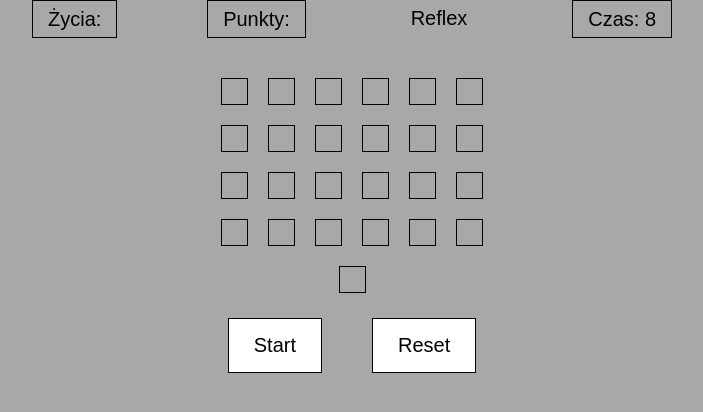
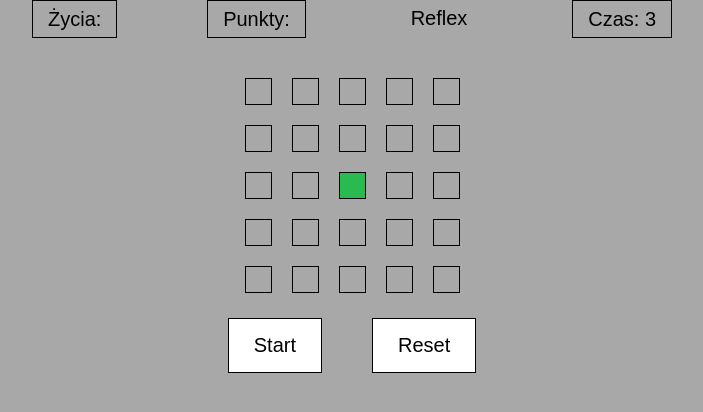
Before and after one commit to Dzejkoo/relfex-game, a website built with webpack: page src/index.html in a window 1280 px wide. Both pictures are taken after a click on the button "Start". Shown: the whole page, without its empty margins (288-991 px from the left). Built offline with nearby package versions, Linux system fonts and the light colour scheme.

Commit message:
Add class to random square and checking if it is correct
Add new function that create squares also function that draws random square from array, and function that checking clicking square is correct

```diff
--- a/src/index.html
+++ b/src/index.html
@@ -23,31 +23,6 @@
     </div>
     <div class='game-place'>
         <div class='game-place__squares'>
-            <span class='game-place__square'></span>
-            <span class='game-place__square'></span>
-            <span class='game-place__square'></span>
-            <span class='game-place__square'></span>
-            <span class='game-place__square'></span>
-            <span class='game-place__square'></span>
-            <span class='game-place__square'></span>
-            <span class='game-place__square'></span>
-            <span class='game-place__square'></span>
-            <span class='game-place__square'></span>
-            <span class='game-place__square'></span>
-            <span class='game-place__square'></span>
-            <span class='game-place__square'></span>
-            <span class='game-place__square'></span>
-            <span class='game-place__square'></span>
-            <span class='game-place__square'></span>
-            <span class='game-place__square'></span>
-            <span class='game-place__square'></span>
-            <span class='game-place__square'></span>
-            <span class='game-place__square'></span>
-            <span class='game-place__square'></span>
-            <span class='game-place__square'></span>
-            <span class='game-place__square'></span>
-            <span class='game-place__square'></span>
-            <span class='game-place__square'></span>
         </div>
         <div class='navigation'>
             <button class='button navigation__start'>Start</button>
--- /dev/null
+++ b/src/js/checkElement.js
@@ -0,0 +1,14 @@
+function resultClick(event) {
+    let ifIncludes = event.target.className.includes('game-place__square--active');
+    console.log(ifIncludes)
+    if (ifIncludes) {
+        console.log('dodaje punkt')
+    } else {
+        console.log('zabieram życie')
+    }
+
+}
+
+export {
+    resultClick
+}
--- /dev/null
+++ b/src/js/createSquare.js
@@ -0,0 +1,13 @@
+function createSquares(number) {
+    let parentsOfSquares = document.querySelector('.game-place__squares');
+    for (let i = 0; i < number; i++) {
+        let span = document.createElement('span');
+        span.classList.add('game-place__square')
+        parentsOfSquares.appendChild(span)
+    }
+
+}
+
+export {
+    createSquares
+}
--- /dev/null
+++ b/src/js/draw.js
@@ -0,0 +1,15 @@
+function drawSquare() {
+    const squares = [...document.querySelectorAll('.game-place__square')];
+    let numberOfSqure = randomNumber(0, squares.length);
+    squares[numberOfSqure].classList.add('game-place__square--active');
+
+}
+
+
+function randomNumber(min, max) {
+    return Math.floor(Math.random() * (max - min + 1)) + min;
+}
+
+export {
+    drawSquare
+}
--- a/src/main.js
+++ b/src/main.js
@@ -2,7 +2,25 @@ import './sass/main.scss';
 import {
     timerStart
 } from './js/timer';
+import {
+    drawSquare
+} from './js/draw';
+import {
+    createSquares
+} from './js/createSquare';
+import {
+    resultClick
+} from './js/checkElement';
 
-const timeHolder = document.querySelector('.header__timer-counting')
+const timeHolder = document.querySelector('.header__timer-counting');
+const buttonStart = document.querySelector('.navigation__start');
+let numberOfSqures = 25;
 
-timerStart(timeHolder);
+createSquares(numberOfSqures);
+const squares = [...document.querySelectorAll('.game-place__square')];
+
+buttonStart.addEventListener('click', () => {
+    squares.forEach(el => el.addEventListener('click', (e) => resultClick(e)))
+    timerStart(timeHolder);
+    drawSquare()
+})
--- a/src/sass/main.scss
+++ b/src/sass/main.scss
@@ -29,7 +29,7 @@ body {
     padding: 30px 0;
 
     &__squares {
-        width: 50%;
+        width: 250px;
         display: flex;
         flex-direction: row;
         flex-wrap: wrap;
@@ -43,6 +43,10 @@ body {
         margin: 10px;
 
         border: 1px solid #000;
+
+        &--active {
+            background-color: #29ba50;
+        }
     }
 }
 
```
